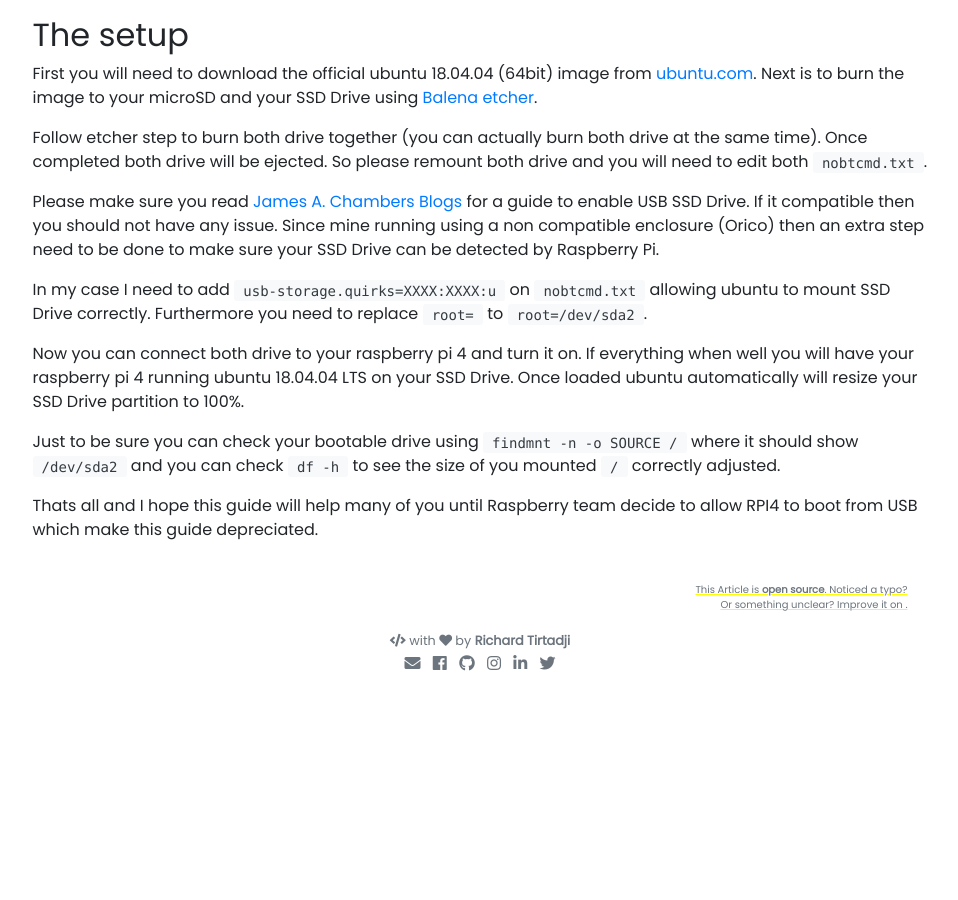
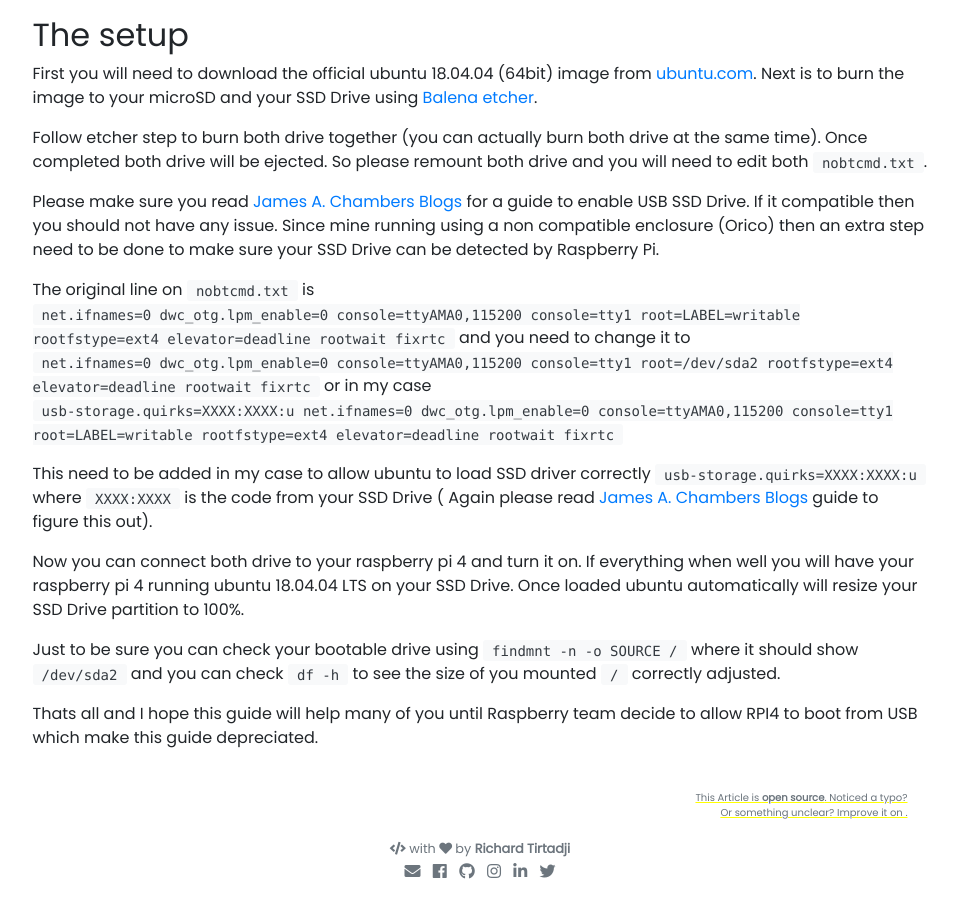
Before and after one commit to krdesigns-com/krdesigns-com.github.io, a Jekyll site: the page built from _posts/2020-02-28-raspberry-official-ubuntu-18.04.04-bootable-from-USB-SSD-drive.md, in a window 1280 px wide and 900 px high, scrolled down 589 px. Shown: the whole window, without its empty margins (160-1118 px from the left). Built offline with Jekyll 4.4.1, drawn with Linux system fonts in a browser that asks for light colours; nearby versions of some CDN libraries; our own code applies the rules of GitHub Pages for plain Markdown files; before the commit the page ends 1281 px from its top, so only the background shows below that.

Commit message:
Some minor changes
minor changes

```diff
--- a/_posts/2020-02-28-raspberry-official-ubuntu-18.04.04-bootable-from-USB-SSD-drive.md
+++ b/_posts/2020-02-28-raspberry-official-ubuntu-18.04.04-bootable-from-USB-SSD-drive.md
@@ -21,7 +21,14 @@ Follow etcher step to burn both drive together (you can actually burn both drive
 
 Please make sure you read [James A. Chambers Blogs](https://jamesachambers.com/raspberry-pi-4-usb-boot-config-guide-for-ssd-flash-drives/) for a guide to enable USB SSD Drive. If it compatible then you should not have any issue. Since mine running using a non compatible enclosure (Orico) then an extra step need to be done to make sure your SSD Drive can be detected by Raspberry Pi.
 
-In my case I need to add `usb-storage.quirks=XXXX:XXXX:u` on `nobtcmd.txt` allowing ubuntu to mount SSD Drive correctly. Furthermore you need to replace `root=` to `root=/dev/sda2`.
+The original line on `nobtcmd.txt` is
+`net.ifnames=0 dwc_otg.lpm_enable=0 console=ttyAMA0,115200 console=tty1 root=LABEL=writable rootfstype=ext4 elevator=deadline rootwait fixrtc`
+and you need to change it to
+`net.ifnames=0 dwc_otg.lpm_enable=0 console=ttyAMA0,115200 console=tty1 root=/dev/sda2 rootfstype=ext4 elevator=deadline rootwait fixrtc`
+or in my case
+`usb-storage.quirks=XXXX:XXXX:u net.ifnames=0 dwc_otg.lpm_enable=0 console=ttyAMA0,115200 console=tty1 root=LABEL=writable rootfstype=ext4 elevator=deadline rootwait fixrtc`
+
+This need to be added in my case to allow ubuntu to load SSD driver correctly `usb-storage.quirks=XXXX:XXXX:u` where `XXXX:XXXX` is the code from your SSD Drive ( Again please read [James A. Chambers Blogs](https://jamesachambers.com/raspberry-pi-4-usb-boot-config-guide-for-ssd-flash-drives/) guide to figure this out).
 
 Now you can connect both drive to your raspberry pi 4 and turn it on. If everything when well you will have your raspberry pi 4 running ubuntu 18.04.04 LTS on your SSD Drive. Once loaded ubuntu automatically will resize your SSD Drive partition to 100%.
 
```
